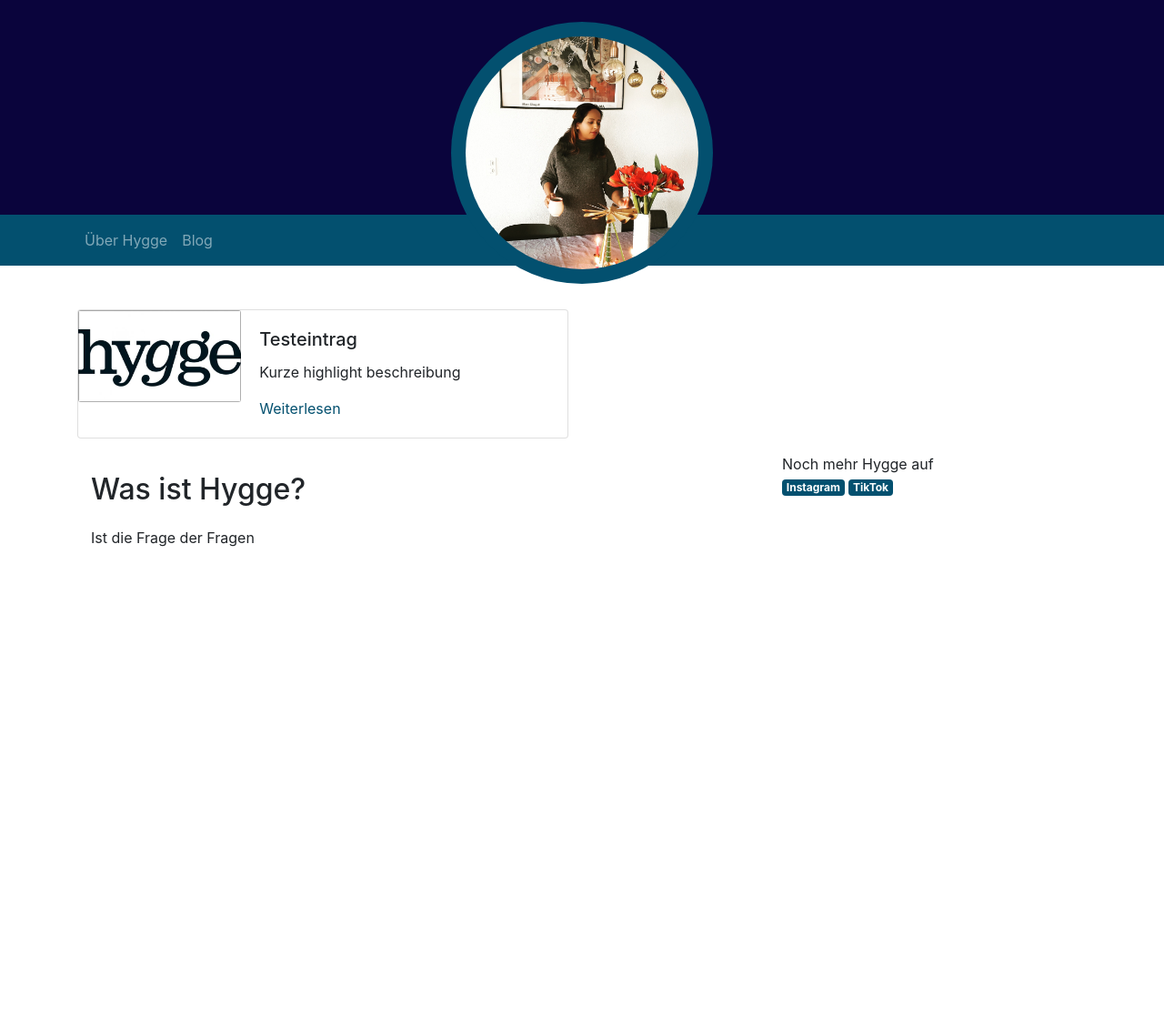
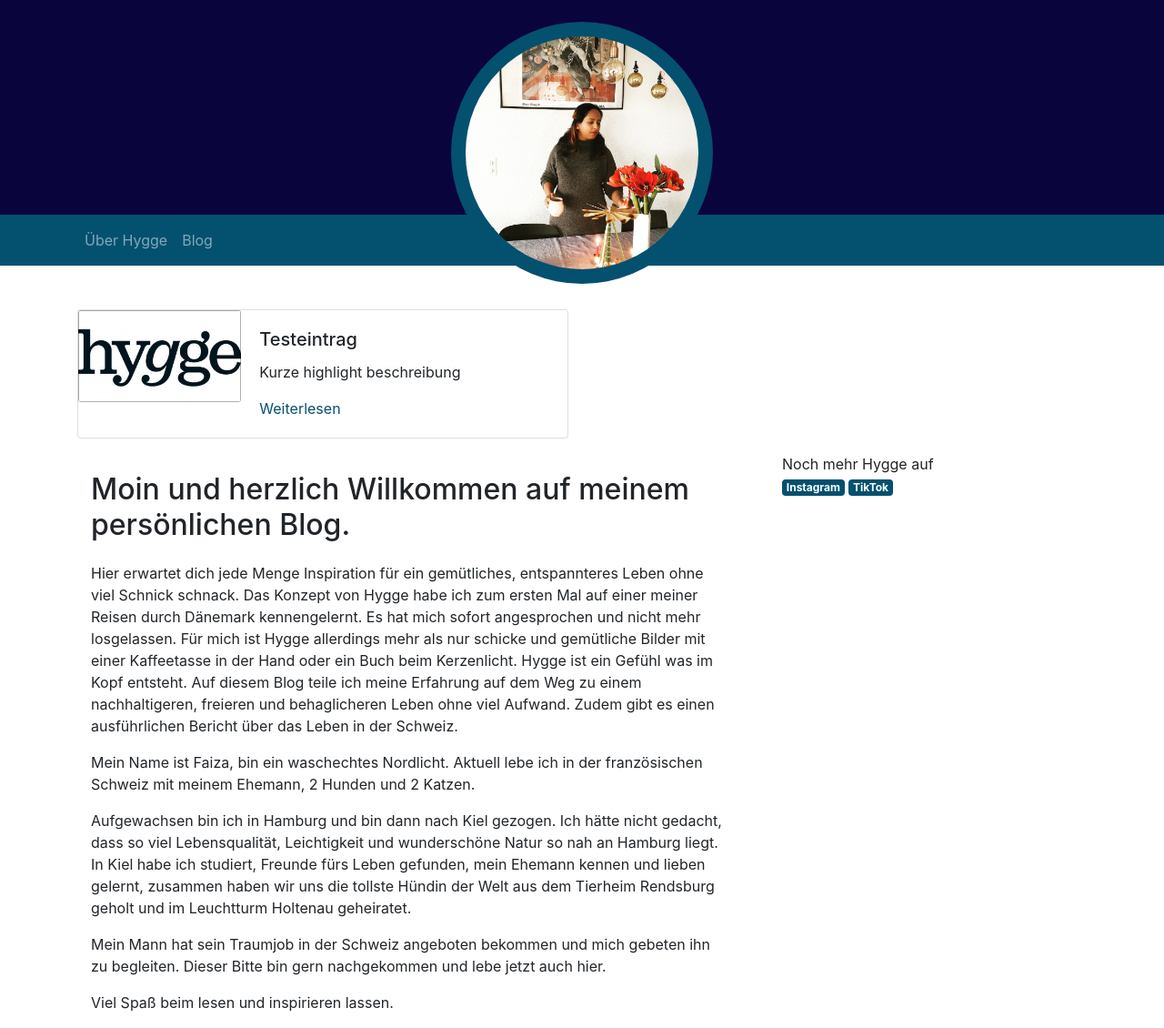
Before and after one commit to mehrhygge/mehrhygge.github.io, a Jekyll site: the page built from index.md, in a window 1280 px wide. Shown: the whole page at 91% size. Built offline with Jekyll 4.4.1, drawn with Linux system fonts in a browser that asks for light colours; a script that is not in the unit is left out; before the commit the page ends 900 px from its top, so only the background shows below that.

Commit message:
Update Seiten “index”

```diff
--- a/index.md
+++ b/index.md
@@ -2,6 +2,14 @@
 title: Home
 layout: featured
 ---
-# Was ist Hygge?
+# Moin und herzlich Willkommen auf meinem persönlichen Blog.
 
-Ist die Frage der Fragen
+Hier erwartet dich jede Menge Inspiration für ein gemütliches, entspannteres Leben ohne viel Schnick schnack. Das Konzept von Hygge habe ich zum ersten Mal auf einer meiner Reisen durch Dänemark kennengelernt. Es hat mich sofort angesprochen und nicht mehr losgelassen. Für mich ist Hygge allerdings mehr als nur schicke und gemütliche Bilder mit einer Kaffeetasse in der Hand oder ein Buch beim Kerzenlicht. Hygge ist ein Gefühl was im Kopf entsteht. Auf diesem Blog teile ich meine Erfahrung auf dem Weg zu einem nachhaltigeren, freieren und behaglicheren Leben ohne viel Aufwand. Zudem gibt es einen ausführlichen Bericht über das Leben in der Schweiz.
+
+Mein Name ist Faiza, bin ein waschechtes Nordlicht. Aktuell lebe ich in der französischen Schweiz mit meinem Ehemann, 2 Hunden und 2 Katzen.
+
+Aufgewachsen bin ich in Hamburg und bin dann nach Kiel gezogen. Ich hätte nicht gedacht, dass so viel Lebensqualität, Leichtigkeit und wunderschöne Natur so nah an Hamburg liegt. In Kiel habe ich studiert, Freunde fürs Leben gefunden, mein Ehemann kennen und lieben gelernt, zusammen haben wir uns die tollste Hündin der Welt aus dem Tierheim Rendsburg geholt und im Leuchtturm Holtenau geheiratet.
+
+Mein Mann hat sein Traumjob in der Schweiz angeboten bekommen und mich gebeten ihn zu begleiten. Dieser Bitte bin gern nachgekommen und lebe jetzt auch hier.
+
+Viel Spaß beim lesen und inspirieren lassen.
```
